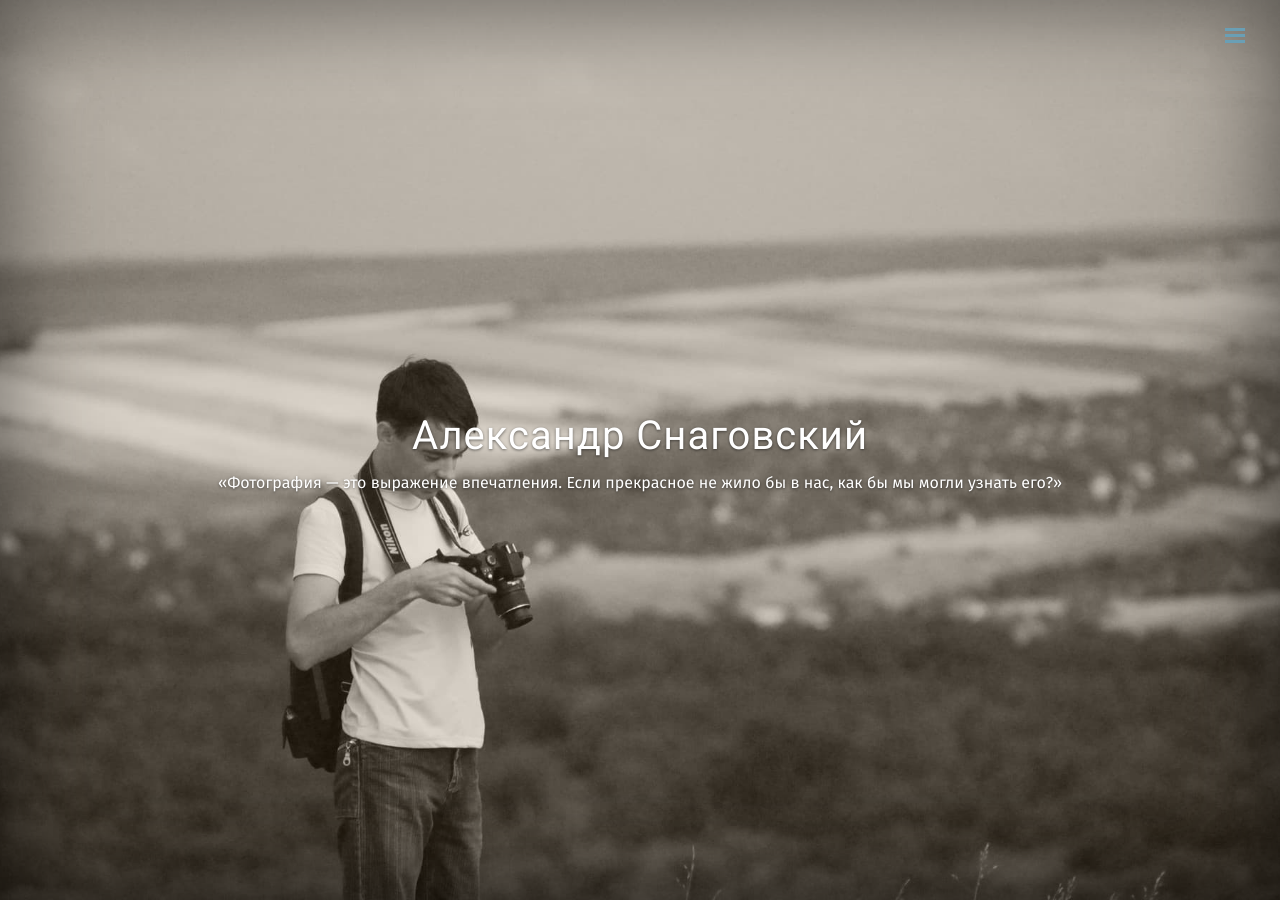
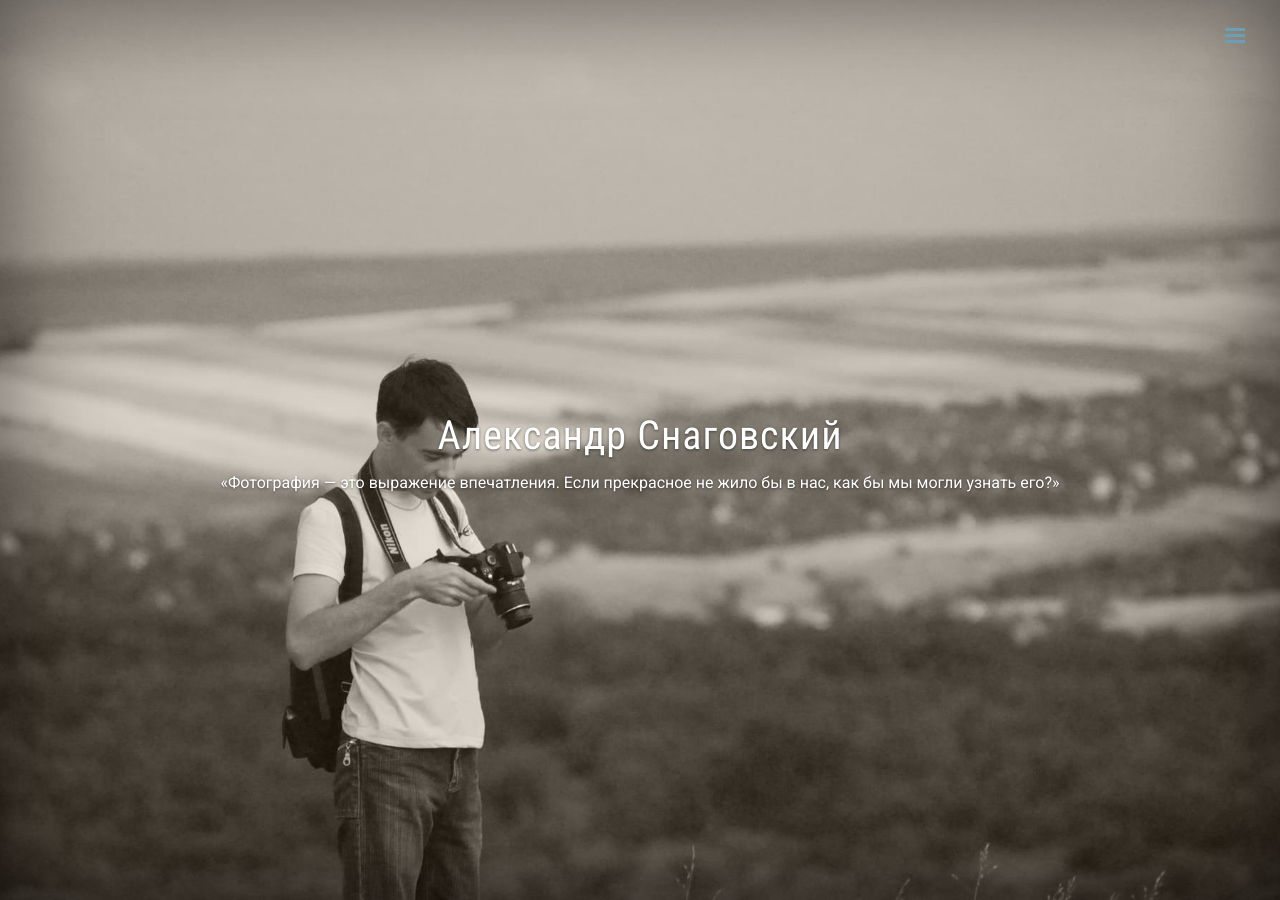
Before and after one commit to snagovskiy/snagovskiy, a Jekyll site: the page built from index.html, in a window 1280 px wide. Built offline with Jekyll 4.4.1, drawn with Linux system fonts in a browser that asks for light colours; nearby versions of some CDN libraries.

Commit message:
change font

```diff
--- a/_includes/head.html
+++ b/_includes/head.html
@@ -26,7 +26,7 @@
   <link rel="stylesheet" href="{{ site.baseurl }}/public/css/lanyon.css">
   <link rel="stylesheet" href="{{ site.baseurl }}/public/css/style.css">
 
-  <link href="https://fonts.googleapis.com/css?family=Fira+Sans:400,400i,700,700i|Roboto:400,400i,700,700i" rel="stylesheet">
+  <link href="https://fonts.googleapis.com/css?family=Roboto:400,400i,700,700i|Roboto+Condensed:400,400i,700,700i" rel="stylesheet">
 
   <!-- Icons -->
   <link rel="apple-touch-icon-precomposed" sizes="114x114" href="{{ site.baseurl }}/public/img/favicon/apple-touch-icon-114x114.png">
--- a/public/css/lanyon.css
+++ b/public/css/lanyon.css
@@ -41,11 +41,11 @@ body {
 }
 
 html {
-  font-family: 'Fira Sans', Helvetica, Arial, sans-serif;
+  font-family: 'Roboto', Helvetica, Arial, sans-serif;
 }
 
 h1, h2, h3, h4, h5, h6 {
-  font-family: 'Roboto', Helvetica, Arial, sans-serif;
+  font-family: 'Roboto Condensed', Helvetica, Arial, sans-serif;
   font-weight: 400;
   color: #313131;
   letter-spacing: -.025rem;
@@ -148,7 +148,7 @@ h1, h2, h3, h4, h5, h6 {
   width: 14rem;
   visibility: hidden;
   overflow-y: auto;
-  font-family: 'Fira Sans', Helvetica, Arial, sans-serif;
+  font-family: 'Roboto', Helvetica, Arial, sans-serif;
   font-size: .875rem; /* 15px */
   color: rgba(255,255,255,.6);
   background-color: #202020;
@@ -370,7 +370,7 @@ a.sidebar-nav-item:focus {
   overflow: hidden; /* clearfix */
   margin-left: -1rem;
   margin-right: -1rem;
-  font-family: 'Fira Sans', Helvetica, Arial, sans-serif;
+  font-family: 'Roboto', Helvetica, Arial, sans-serif;
   color: #ccc;
   text-align: center;
 }
--- a/public/css/poole.css
+++ b/public/css/poole.css
@@ -48,7 +48,7 @@ body {
 }
 
 html {
-  font-family: "Helvetica Neue", Helvetica, Arial, sans-serif;
+  font-family: 'Helvetica Neue', Helvetica, Arial, sans-serif;
   font-size: 16px;
   line-height: 1.5;
 }
@@ -150,7 +150,7 @@ abbr[title] {
 /* Code */
 code,
 pre {
-  font-family: Menlo, Monaco, "Courier New", monospace;
+  font-family: Consolas, Droid Sans Mono,Menlo, Monaco, "Courier New", monospace;
 }
 code {
   padding: .25em .5em;
@@ -190,7 +190,7 @@ pre code {
 
 /* Gist via GitHub Pages */
 .gist .gist-file {
-  font-family: Menlo, Monaco, "Courier New", monospace !important;
+  font-family: Consolas, Droid Sans Mono,Menlo, Monaco, "Courier New", monospace !important;
 }
 .gist .markdown-body {
   padding: 15px;
@@ -389,7 +389,7 @@ tbody tr:nth-child(odd) th {
   overflow: hidden; /* clearfix */
   margin-left: -1rem;
   margin-right: -1rem;
-  font-family: "PT Sans", Helvetica, Arial, sans-serif;
+  font-family: 'Roboto', Helvetica, Arial, sans-serif;
   color: #ccc;
   text-align: center;
 }
--- a/public/css/style.css
+++ b/public/css/style.css
@@ -22,7 +22,7 @@
 
 .lead {
   font-size: 16px;
-  font-family: 'Fira Sans', Helvetica, Arial, sans-serif;
+  font-family: 'Roboto', Helvetica, Arial, sans-serif;
 }
 
 .social-links {
@@ -94,7 +94,7 @@
 }
 
 .nGEvent, .nGY2GThumbnailIconText, .nGY2Breadcrumb {
-  font-family: 'Fira Sans', Helvetica, Arial, sans-serif;
+  font-family: 'Roboto', Helvetica, Arial, sans-serif;
 }
 
 .top {
```
